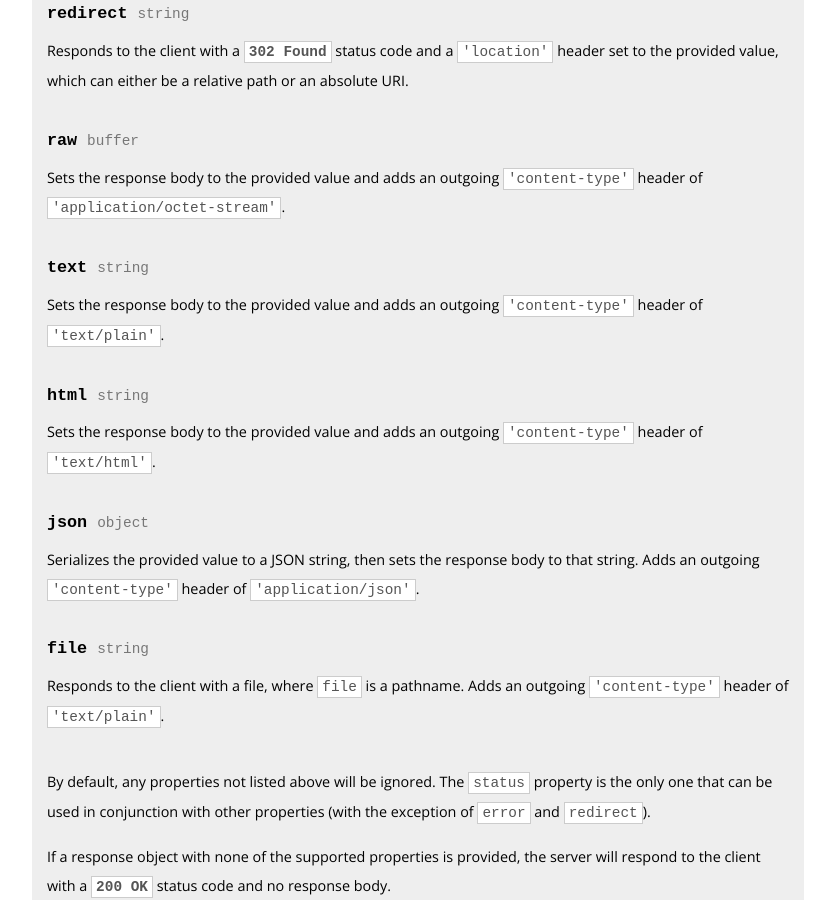
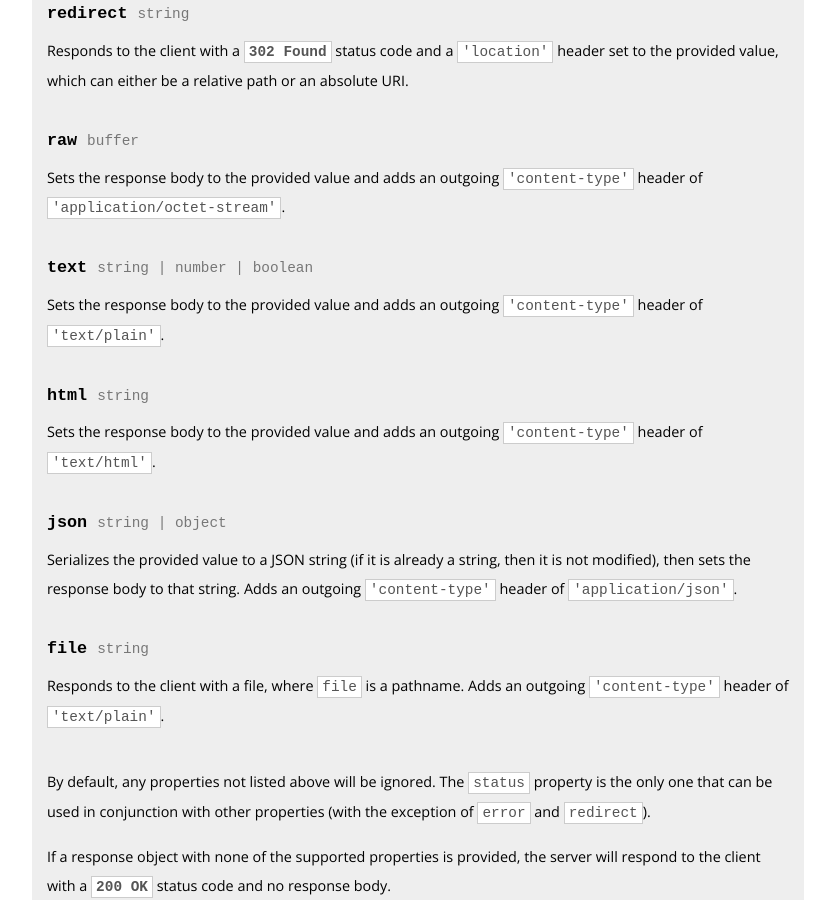
Before and after one commit to tuftjs/tuft.dev, a Jekyll site: the page built from docs/api/response-object.html, in a window 1280 px wide and 900 px high, scrolled down 1004 px. Shown: the whole window, without its empty margins (321-1156 px from the left). Built offline with Jekyll 4.4.1, drawn with Linux system fonts in a browser that asks for light colours.

Commit message:
Update 'response object' docs

```diff
--- a/docs/api/response-object.html
+++ b/docs/api/response-object.html
@@ -54,7 +54,7 @@ app.set('GET /', () => {
           class="code-inline">'application/octet-stream'</code>.</p>
     </div>
     <div class="api-entry">
-      <h3><code>text</code><code class="code-data-type">string</code></h3>
+      <h3><code>text</code><code class="code-data-type">string | number | boolean</code></h3>
       <p>Sets the response body to the provided value and adds an outgoing <code
           class="code-inline">'content-type'</code> header of <code class="code-inline">'text/plain'</code>.</p>
     </div>
@@ -64,8 +64,8 @@ app.set('GET /', () => {
           class="code-inline">'content-type'</code> header of <code class="code-inline">'text/html'</code>.</p>
     </div>
     <div class="api-entry">
-      <h3><code>json</code><code class="code-data-type">object</code></h3>
-      <p>Serializes the provided value to a JSON string, then sets the response body to that string. Adds an outgoing
+      <h3><code>json</code><code class="code-data-type">string | object</code></h3>
+      <p>Serializes the provided value to a JSON string (if it is already a string, then it is not modified), then sets the response body to that string. Adds an outgoing
         <code class="code-inline">'content-type'</code> header of <code class="code-inline">'application/json'</code>.
       </p>
     </div>
```
